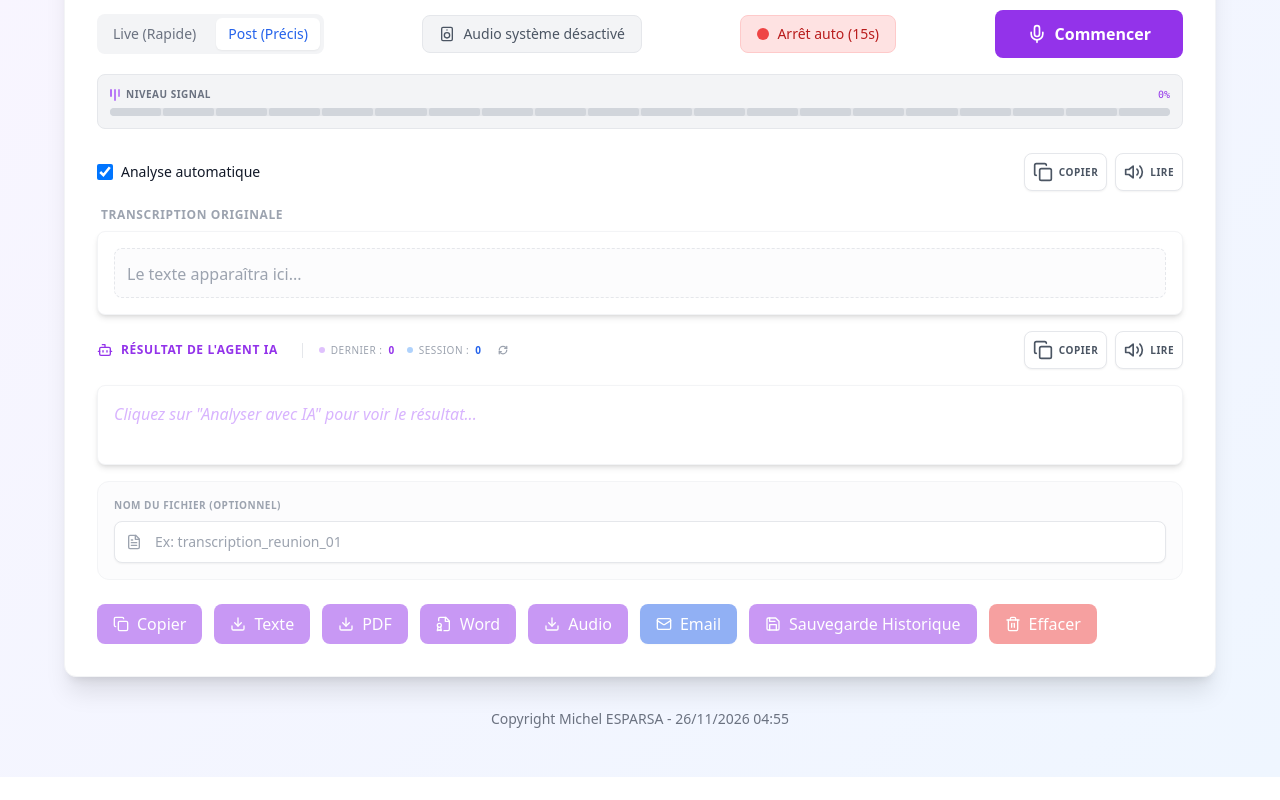
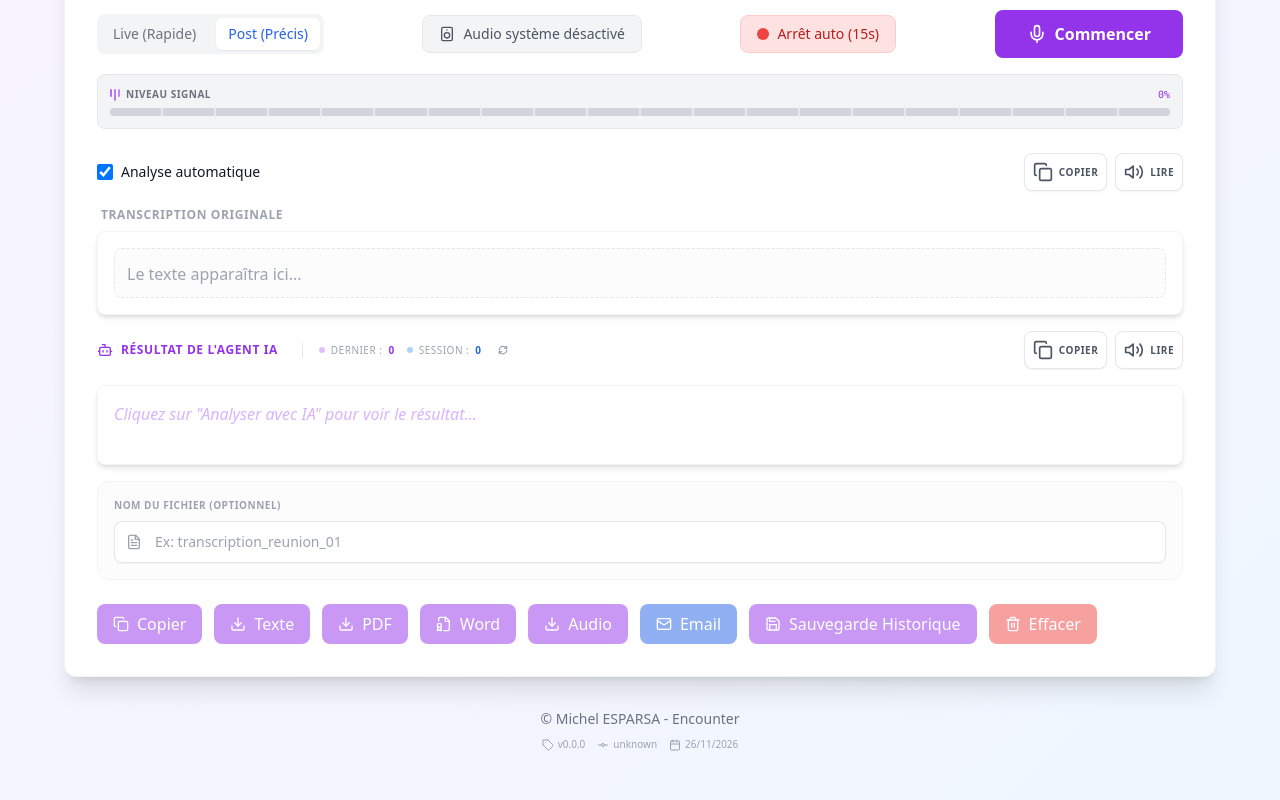
Before and after one commit to gorkamorka13/SpeachToText, a React (Vite) app: page / in a window 1280 px wide. Shown: the part 438-1238 px from the top of the page. Before the commit the page ends 1215 px from the top, so only its background shows below. Built offline with nearby package versions, Linux system fonts and the light colour scheme.

Commit message:
versionning

```diff
--- a/src/App.jsx
+++ b/src/App.jsx
@@ -8,6 +8,7 @@ import SuccessModal from './components/SuccessModal';
 import EmailModal from './components/EmailModal';
 import TokenCounter from './components/TokenCounter';
 import AudioLevelMeter from './components/AudioLevelMeter';
+import VersionInfo from './components/VersionInfo';
 
 // Services & Utils
 import { callGemini, extractTextFromResponse, transcribeWithWhisper, fileToGenerativePart, translateWithGemini } from './services/aiService';
@@ -1840,10 +1841,11 @@ Texte à analyser :
             />
 
             {/* Copyright Footer */}
-            <div className="text-center mt-8 pb-4">
-                <p className="text-sm text-gray-500 dark:text-gray-400">
-                    Copyright Michel ESPARSA - {typeof __APP_VERSION__ !== 'undefined' ? __APP_VERSION__ : 'Version Inconnue'}
+            <div className="mt-8 pb-4 space-y-2">
+                <p className="text-sm text-gray-500 dark:text-gray-400 text-center">
+                    © Michel ESPARSA - Encounter
                 </p>
+                <VersionInfo />
             </div>
         </div>
     );
--- /dev/null
+++ b/src/components/VersionInfo.jsx
@@ -0,0 +1,30 @@
+import React, { memo } from 'react';
+import { GitCommit, Calendar, Tag } from 'lucide-react';
+
+const VersionInfo = memo(({ className = '' }) => {
+  // Access version info from global variables injected by Vite
+  const version = typeof __APP_VERSION__ !== 'undefined' ? __APP_VERSION__ : '0.0.0';
+  const commit = typeof __APP_COMMIT__ !== 'undefined' ? __APP_COMMIT__ : 'unknown';
+  const branch = typeof __APP_BRANCH__ !== 'undefined' ? __APP_BRANCH__ : 'unknown';
+  const buildDate = typeof __APP_BUILD_DATE_FORMATTED__ !== 'undefined' ? __APP_BUILD_DATE_FORMATTED__ : 'unknown';
+  const fullVersion = typeof __APP_FULL_VERSION__ !== 'undefined' ? __APP_FULL_VERSION__ : 'v0.0.0';
+
+  return (
+    <div className={`text-[10px] text-gray-400 dark:text-gray-500 flex flex-wrap items-center justify-center gap-3 ${className}`}>
+      <span className="flex items-center gap-1" title={fullVersion}>
+        <Tag className="w-3 h-3" />
+        v{version}
+      </span>
+      <span className="flex items-center gap-1" title={`Branch: ${branch}`}>
+        <GitCommit className="w-3 h-3" />
+        {commit}
+      </span>
+      <span className="flex items-center gap-1">
+        <Calendar className="w-3 h-3" />
+        {buildDate}
+      </span>
+    </div>
+  );
+});
+
+export default VersionInfo;
--- a/vite.config.js
+++ b/vite.config.js
@@ -1,8 +1,59 @@
-import { defineConfig } from 'vite'
-import react from '@vitejs/plugin-react'
+import { defineConfig } from 'vite';
+import react from '@vitejs/plugin-react';
+import { execSync } from 'child_process';
+import fs from 'fs';
 
+// Generate version info
+const getVersionInfo = () => {
+  try {
+    // Get package.json version
+    const packageJson = JSON.parse(fs.readFileSync('./package.json', 'utf8'));
+    const version = packageJson.version;
+
+    // Get git commit hash (short)
+    let commitHash = 'unknown';
+    try {
+      commitHash = execSync('git rev-parse --short HEAD').toString().trim();
+    } catch (e) {
+      console.log('Git not available, using default commit hash');
+    }
+
+    // Get git branch
+    let branch = 'unknown';
+    try {
+      branch = execSync('git rev-parse --abbrev-ref HEAD').toString().trim();
+    } catch (e) {
+      console.log('Git not available, using default branch');
+    }
+
+    // Get build date
     const now = new Date();
-const formattedDate = `${now.getDate().toString().padStart(2, '0')}/${(now.getMonth() + 1).toString().padStart(2, '0')}/${now.getFullYear()} ${now.getHours().toString().padStart(2, '0')}:${now.getMinutes().toString().padStart(2, '0')}`;
+    const buildDate = now.toISOString();
+    const buildDateFormatted = `${now.getDate().toString().padStart(2, '0')}/${(now.getMonth() + 1).toString().padStart(2, '0')}/${now.getFullYear()} ${now.getHours().toString().padStart(2, '0')}:${now.getMinutes().toString().padStart(2, '0')}`;
+
+    return {
+      version,
+      commitHash,
+      branch,
+      buildDate,
+      buildDateFormatted,
+      fullVersion: `v${version} (${commitHash}) - ${buildDateFormatted}`
+    };
+  } catch (error) {
+    console.error('Error generating version info:', error);
+    const now = new Date();
+    return {
+      version: '0.0.0',
+      commitHash: 'unknown',
+      branch: 'unknown',
+      buildDate: now.toISOString(),
+      buildDateFormatted: `${now.getDate().toString().padStart(2, '0')}/${(now.getMonth() + 1).toString().padStart(2, '0')}/${now.getFullYear()}`,
+      fullVersion: 'v0.0.0 (unknown)'
+    };
+  }
+};
+
+const versionInfo = getVersionInfo();
 
 // https://vitejs.dev/config/
 export default defineConfig({
@@ -10,6 +61,11 @@ export default defineConfig({
   // Use relative path for portability between GitHub Pages and Netlify
   base: './',
   define: {
-        '__APP_VERSION__': JSON.stringify(formattedDate)
+    __APP_VERSION__: JSON.stringify(versionInfo.version),
+    __APP_COMMIT__: JSON.stringify(versionInfo.commitHash),
+    __APP_BRANCH__: JSON.stringify(versionInfo.branch),
+    __APP_BUILD_DATE__: JSON.stringify(versionInfo.buildDate),
+    __APP_BUILD_DATE_FORMATTED__: JSON.stringify(versionInfo.buildDateFormatted),
+    __APP_FULL_VERSION__: JSON.stringify(versionInfo.fullVersion),
   }
-})
+});
```
Also changed, not shown: 1 other file (tests, documents, lock files or other folders). Lines whose indentation alone changed are shown as unchanged.
